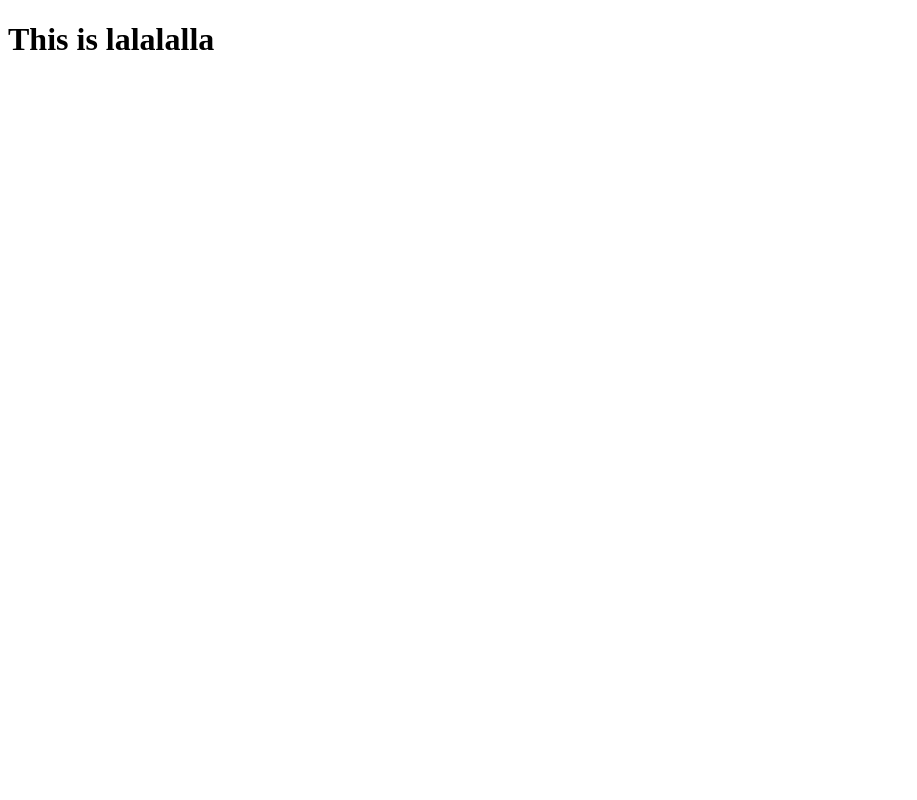
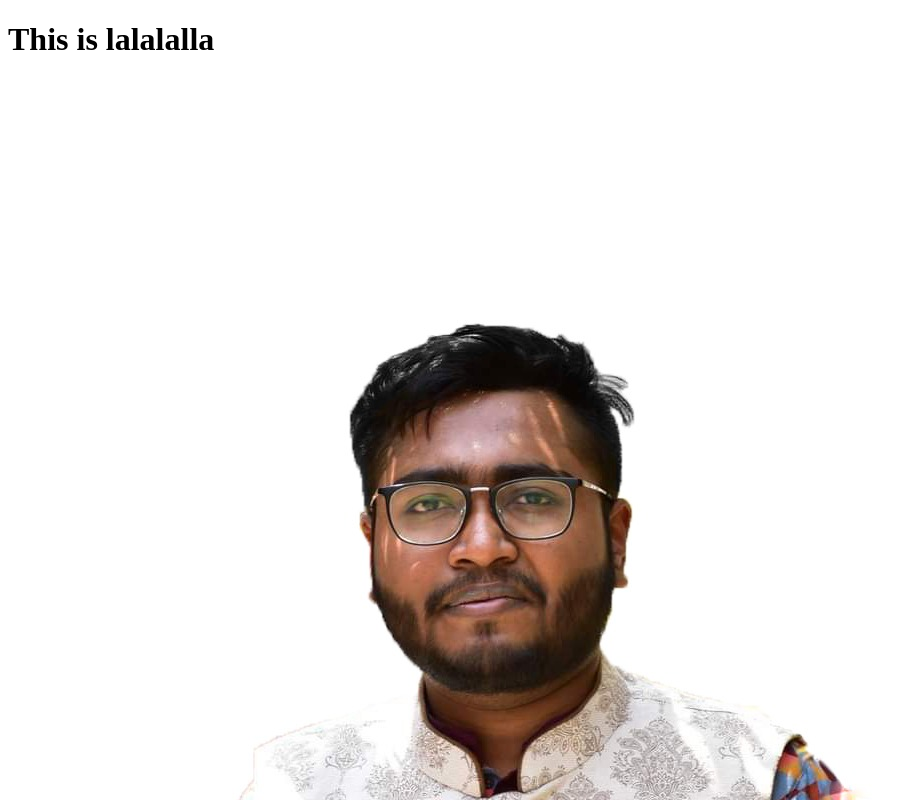
Before and after one commit to Gourab997/hero-task, a plain HTML site: page index.html in a window 1280 px wide. Shown: the top 800 px of the page, without its empty margins (0-917 px from the left). Drawn offline with Linux system fonts and the light colour scheme.

Commit message:
image add

```diff
--- a/index.html
+++ b/index.html
@@ -8,5 +8,7 @@
 </head>
 <body>
     <h1>This is lalalalla</h1>
+    <img src="gourab.jpeg"  alt="">
+
 </body>
 </html>
```
Also changed, not shown: gourab.jpeg (added).
